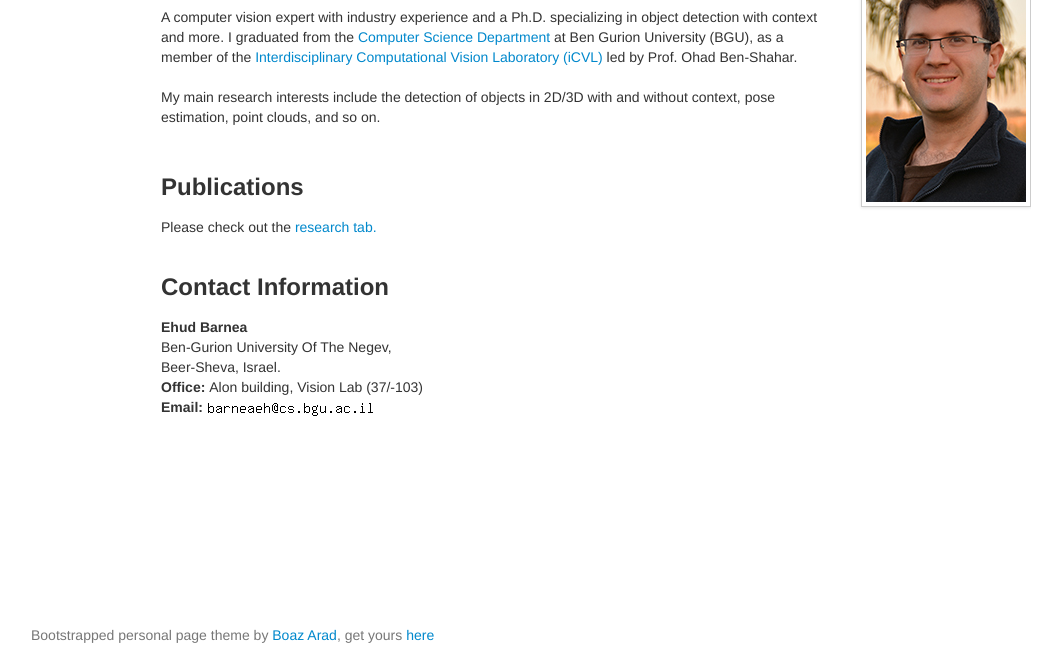
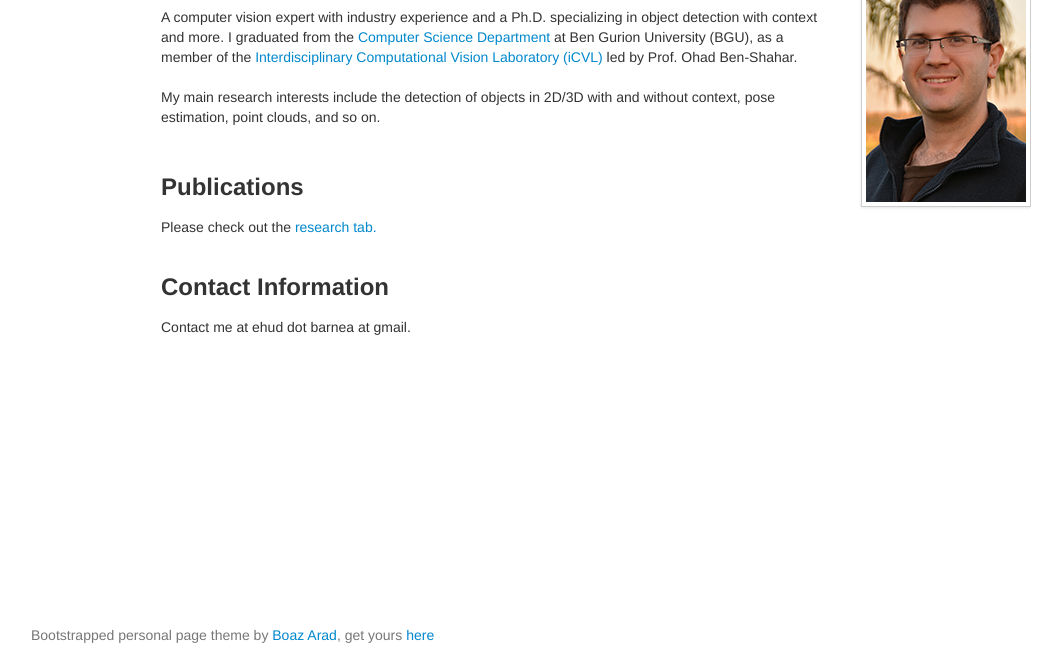
Before and after one commit to EhudBarnea/EhudBarnea.github.io, a plain HTML site: page index.html in a window 1280 px wide. Shown: the part 145-800 px from the top of the page, without its empty margins (24-1086 px from the left). Drawn offline with nearby package versions, Linux system fonts and the light colour scheme.

Commit message:
Update index.html

```diff
--- a/index.html
+++ b/index.html
@@ -97,14 +97,7 @@
 								Please check out the <a href="#research" id="research_link">research tab.</a>
 								<br><br>
 								<H3>Contact Information</H3>
-								<address>
-									<strong>Ehud Barnea</strong></br>
-									Ben-Gurion University Of The Negev,</br>
-									Beer-Sheva, Israel.</br>
-									<strong>Office: </strong>Alon building, Vision Lab (37/-103)</br>
-									<strong>Email: </strong><img src="imgs/email.png"><br>
-								</address>
-
+								Contact me at ehud dot barnea at gmail.
 							</div>
 							<div class="span2" style="text-align: center;">
 								<img src="imgs/profile.jpg" class="img-polaroid">
```
